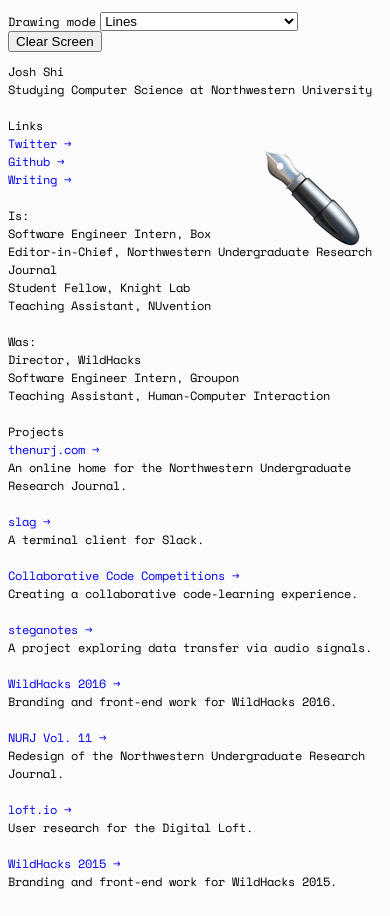
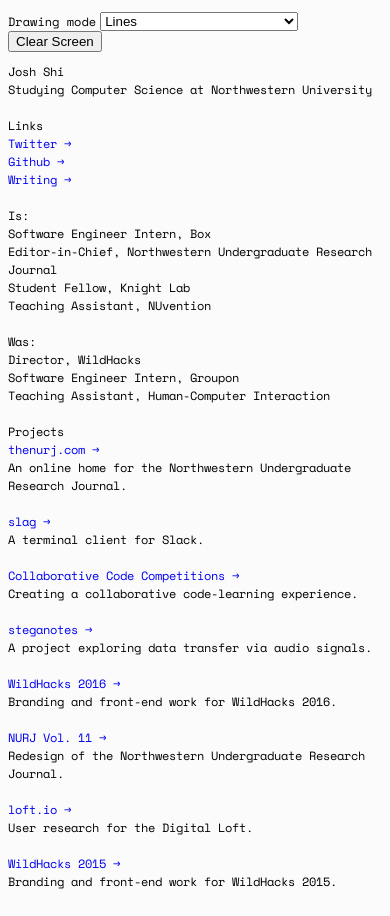
Before and after one commit to thehandsomepanther/thehandsomepanther.github.io, a Jekyll site: the page built from index.md, in a window 390 px wide. Built offline with Jekyll 4.4.1, drawn with Linux system fonts in a browser that asks for light colours.

Commit message:
be smarted about detecting touch devices

```diff
--- a/assets/landing.scss
+++ b/assets/landing.scss
@@ -75,8 +75,7 @@
     display: none;
 }
 
-@media (max-width: 414px) {
-    .pen {
+.pen.is-shown {
     position: absolute;
     display: block;
     height: 96px;
@@ -85,4 +84,3 @@
     top: 150px;
     right: 30px;
 }
-}
--- a/scripts/index.js
+++ b/scripts/index.js
@@ -302,6 +302,11 @@
 var oldWidth
 document.addEventListener('DOMContentLoaded', function() {
     drawScreen()
+
+    if ('ontouchstart' in window) {
+        penElement.className += ' is-shown'
+    }
+
     document.querySelector('input[name="reset"]').addEventListener('mousedown', drawScreen)
     document.querySelector('select').addEventListener('change', changeMode)
     window.addEventListener("optimizedResize", function() {
```
Also changed, not shown: assets/images/pen-40.png (deleted), 4 other files. Lines whose indentation alone changed are shown as unchanged.
